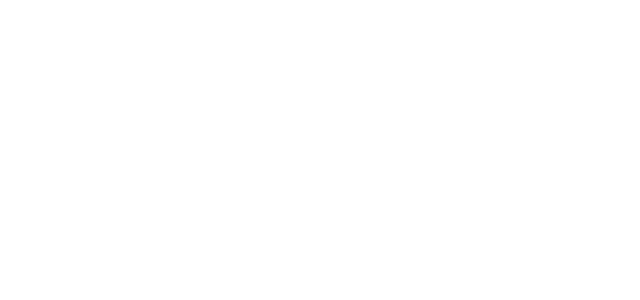
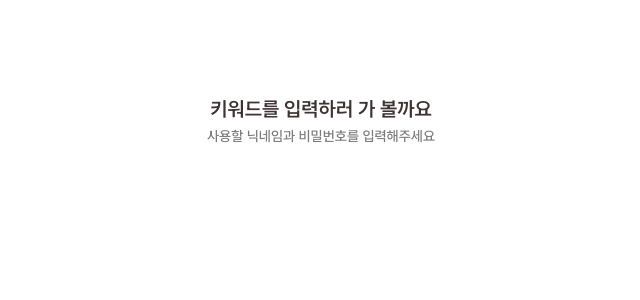
Before and after one commit to IT-s-Time-6Team/FE, a React (Vite) app: page /userEnterChatRoom in a window 1280 px wide. Before the commit this address had no page. Shown: the top 300 px of the page, without its empty margins (319-959 px from the left). Built offline with nearby package versions, Linux system fonts and the light colour scheme.

Commit message:
feat: 페이지 헤더 구현(#18)

```diff
--- a/src/App.tsx
+++ b/src/App.tsx
@@ -6,6 +6,7 @@ import GlobalStyles from '../src/styles/GlobalStyles';
 import ChatRoomExitPage from '@pages/chatRoomExit/chatRoomExitPage';
 import OnBoardingPage from '@pages/onBoarding/onBoardingPage';
 import MainPage from '@pages/Main/MainPage';
+import UserEnterChatRoom from '@pages/userEnterChatRoom/userEnterChatRoom';
 
 function App() {
   return (
@@ -15,6 +16,7 @@ function App() {
         <Routes>
           <Route>
             <Route path='/chatRoomCreated' element={<ChatRoomCreatedPage />} />
+            <Route path='/userEnterChatRoom' element={<UserEnterChatRoom />} />
           </Route>
 
           <Route element={<Layout />}>
--- /dev/null
+++ b/src/pages/userEnterChatRoom/userEnterChatRoom.tsx
@@ -0,0 +1,29 @@
+import styled from '@emotion/styled';
+import { Container, Header } from '@components/shared/UIStyles';
+import { Title, SubTitle } from '@components/shared/TextStyles';
+
+const UserEnterChatRoom = () => {
+  return (
+    <UserEnterContainer>
+      <UserEnterHeader>
+        <TitleText>키워드를 입력하러 가 볼까요</TitleText>
+        <SubTitleText>사용할 닉네임과 비밀번호를 입력해주세요</SubTitleText>
+      </UserEnterHeader>
+    </UserEnterContainer>
+  );
+};
+
+export default UserEnterChatRoom;
+
+const UserEnterContainer = styled(Container)`
+  margin-top: 97px;
+  gap: 59px;
+`;
+const UserEnterHeader = styled(Header)``;
+const TitleText = styled(Title)`
+  color: #3e3333;
+  text-align: center;
+`;
+const SubTitleText = styled(SubTitle)`
+  color: #7c7c7c;
+`;
```
Also changed, not shown: src/components/Main/SettingButton.tsx (line endings or trailing spaces).
